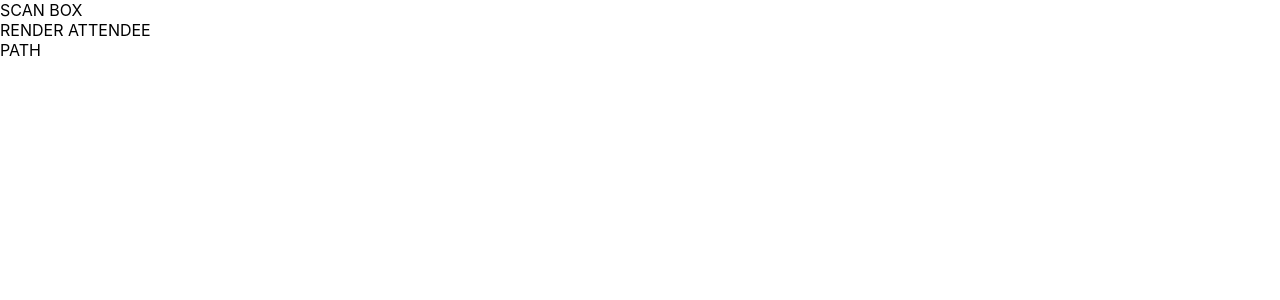
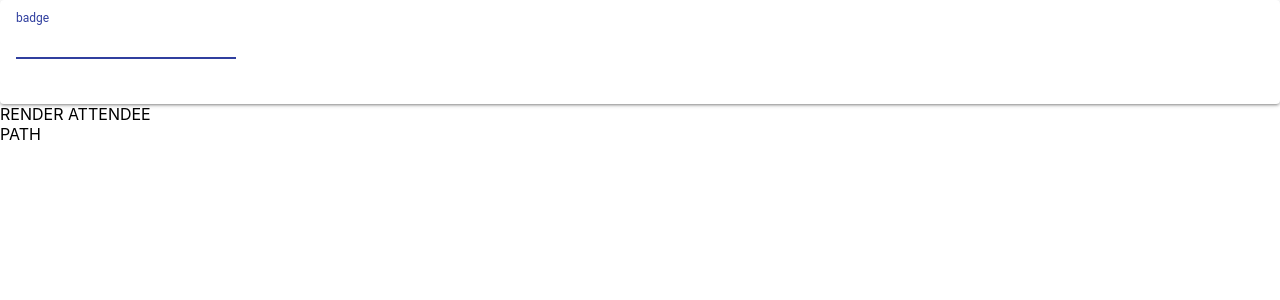
Before and after one commit to JeffreyCrawford/GA2018, a React (Create React App) app in the folder app/: page / in a window 1280 px wide. Shown: the top 300 px of the page. Built offline with nearby package versions, Linux system fonts and the light colour scheme.

Commit message:
transfer

```diff
--- a/app/src/Components/ScanBox.js
+++ b/app/src/Components/ScanBox.js
@@ -1,11 +1,37 @@
 import React, { Component } from 'react'
+import Paper from '@material-ui/core/Paper'
+import TextField from '@material-ui/core/TextField'
+import ListItem from '@material-ui/core/ListItem'
+import Button from '@material-ui/core/Button'
 
 class ScanBox extends React.Component {
+
+    /* CONSTRUCTOR + STATE */
+    constructor(props) {
+        super(props);
+        console.log(this.props)
+    }
+
+
+
     render() {
         return(
-            <div>
-                SCAN BOX
-            </div>
+            <Paper>
+                <form>
+                    <ListItem>
+                        <TextField
+                            autoFocus
+                            id='badge'
+                            label='badge'
+                            value={this.props.badge}
+                            onChange={this.props.children.handleChange('badge')}
+                        />
+                    </ListItem>
+                    <ListItem>
+                        <Button onClick={this.props.children.handleSubmit} />
+                    </ListItem>
+                </form>
+            </Paper>
         )
     }
 }
--- a/app/src/Components/Wrapper.js
+++ b/app/src/Components/Wrapper.js
@@ -5,8 +5,8 @@ import Path from './Path'
 
 class Wrapper extends React.Component {
     /* CONSTRUCTOR + STATE */
-    constructor(props) {
-        super(props);
+    constructor() {
+        super();
         this.state = {
             fullName: '',
             firstName: '',
@@ -46,7 +46,7 @@ class Wrapper extends React.Component {
             return res.json()
         })
         .then(function(res) {
-            console.log("HERE IS WHERE IT RENDERS THE ATTENDEE")
+            console.log("attendee: " + res)
         })
         .catch(error => {
             alert("Invalid bar code. Please try again.")
@@ -80,6 +80,12 @@ class Wrapper extends React.Component {
                 'Content-Type': 'application/json'
             }
         })
+        .then(function(res) {
+            return res.json()
+        })
+        .then(function(){
+            window.location.reload()
+        })
     }
 
     handleCancel = event => {
@@ -102,13 +108,19 @@ class Wrapper extends React.Component {
         })
     }
 
+    handleSubmit = event => {
+        this.retrieveAttendee();
+        this.retrieveCommunity();
+        this.checkIn();
+    }
+
     /* RENDER */
     render() {
         return(
             <div>
-                <ScanBox />
-                <RenderAttendee />
-                <Path />
+                <ScanBox>{this}</ScanBox>
+                <RenderAttendee>{this}</RenderAttendee>
+                <Path>{this}</Path>
             </div>
         )
     }
```
Also changed, not shown: app/src/Components/Path.js (+7 -0 lines), app/src/Components/RenderAttendee.js (+7 -0 lines).
